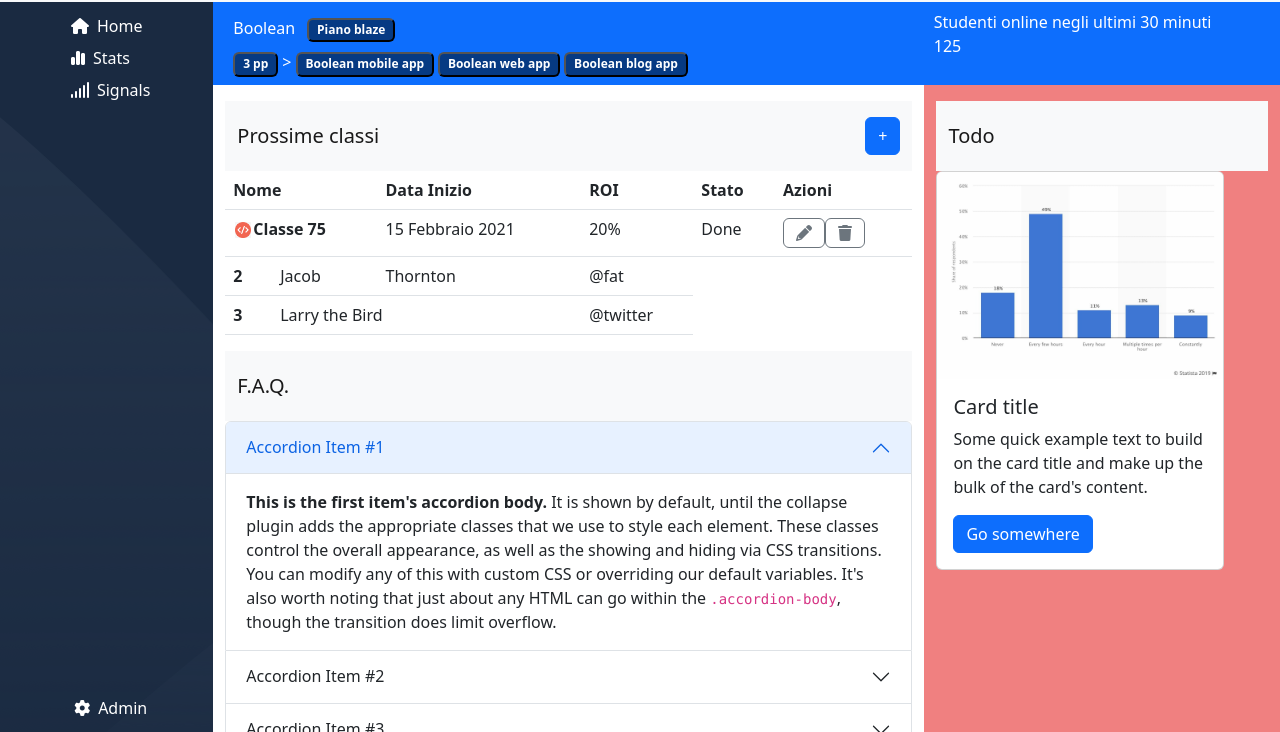
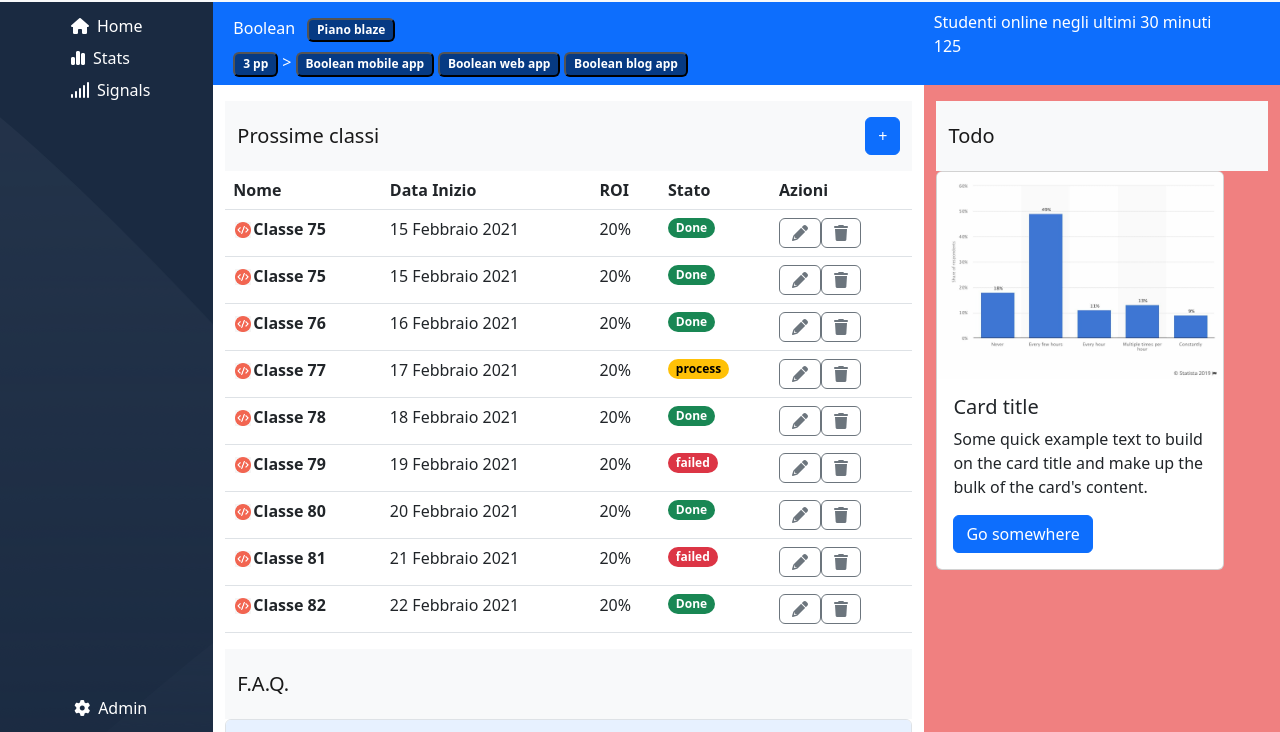
Before and after one commit to AngelicoDaniel/html-css-bootstrap-dashboard, a plain HTML site: page index.html in a window 1280 px wide. Shown: the part 92-824 px from the top of the page. Drawn offline with nearby package versions, Linux system fonts and the light colour scheme.

Commit message:
tabella fine

```diff
--- a/index.html
+++ b/index.html
@@ -132,20 +132,67 @@ ard<!doctype html>
                     </th>
                     <td>15 Febbraio 2021</td>
                     <td>20%</td>
-                    <td>Done</td>
+                    <td><span class="badge rounded-pill text-bg-success">Done</span></td>
                     <td><button type="button" class="btn btn-outline-secondary width-button-table"><i class="fa-solid fa-pencil"></i></button><button type="button" class="btn btn-outline-secondary"><i class="fa-solid fa-trash"></i></button></td>
                   </tr>
                   <tr>
-                    <th scope="row">2</th>
-                    <td>Jacob</td>
-                    <td>Thornton</td>
-                    <td>@fat</td>
+                    <th scope="row" colspan="2"><img src="assets/img/class-avatar.jpg">Classe 75
+                    </th>
+                    <td>15 Febbraio 2021</td>
+                    <td>20%</td>
+                    <td><span class="badge rounded-pill text-bg-success">Done</span></td>
+                    <td><button type="button" class="btn btn-outline-secondary width-button-table"><i class="fa-solid fa-pencil"></i></button><button type="button" class="btn btn-outline-secondary"><i class="fa-solid fa-trash"></i></button></td>
                   </tr>
                   <tr>
-                    <th scope="row">3</th>
-                    <td colspan="2">Larry the Bird</td>
-                    <td>@twitter</td>
+                    <th scope="row" colspan="2"><img src="assets/img/class-avatar.jpg">Classe 76</th>
+                    <td>16 Febbraio 2021</td>
+                    <td>20%</td>
+                    <td><span class="badge rounded-pill text-bg-success">Done</span></td>
+                    <td><button type="button" class="btn btn-outline-secondary width-button-table"><i class="fa-solid fa-pencil"></i></button><button type="button" class="btn btn-outline-secondary"><i class="fa-solid fa-trash"></i></button></td>
                   </tr>
+                  <tr>
+                    <th scope="row" colspan="2"><img src="assets/img/class-avatar.jpg">Classe 77</th>
+                    <td>17 Febbraio 2021</td>
+                    <td>20%</td>
+                    <td><span class="badge rounded-pill text-bg-warning">process</span></td>
+                    <td><button type="button" class="btn btn-outline-secondary width-button-table"><i class="fa-solid fa-pencil"></i></button><button type="button" class="btn btn-outline-secondary"><i class="fa-solid fa-trash"></i></button></td>
+                  </tr>
+                  <tr>
+                    <th scope="row" colspan="2"><img src="assets/img/class-avatar.jpg">Classe 78</th>
+                    <td>18 Febbraio 2021</td>
+                    <td>20%</td>
+                    <td><span class="badge rounded-pill text-bg-success">Done</span></td>
+                    <td><button type="button" class="btn btn-outline-secondary width-button-table"><i class="fa-solid fa-pencil"></i></button><button type="button" class="btn btn-outline-secondary"><i class="fa-solid fa-trash"></i></button></td>
+                  </tr>
+                  <tr>
+                    <th scope="row" colspan="2"><img src="assets/img/class-avatar.jpg">Classe 79</th>
+                    <td>19 Febbraio 2021</td>
+                    <td>20%</td>
+                    <td><span class="badge rounded-pill text-bg-danger">failed</span></td>
+                    <td><button type="button" class="btn btn-outline-secondary width-button-table"><i class="fa-solid fa-pencil"></i></button><button type="button" class="btn btn-outline-secondary"><i class="fa-solid fa-trash"></i></button></td>
+                  </tr>
+                  <tr>
+                    <th scope="row" colspan="2"><img src="assets/img/class-avatar.jpg">Classe 80</th>
+                    <td>20 Febbraio 2021</td>
+                    <td>20%</td>
+                    <td><span class="badge rounded-pill text-bg-success">Done</span></td>
+                    <td><button type="button" class="btn btn-outline-secondary width-button-table"><i class="fa-solid fa-pencil"></i></button><button type="button" class="btn btn-outline-secondary"><i class="fa-solid fa-trash"></i></button></td>
+                  </tr>
+                  <tr>
+                    <th scope="row" colspan="2"><img src="assets/img/class-avatar.jpg">Classe 81</th>
+                    <td>21 Febbraio 2021</td>
+                    <td>20%</td>
+                    <td><span class="badge rounded-pill text-bg-danger">failed</span></td>
+                    <td><button type="button" class="btn btn-outline-secondary width-button-table"><i class="fa-solid fa-pencil"></i></button><button type="button" class="btn btn-outline-secondary"><i class="fa-solid fa-trash"></i></button></td>
+                  </tr>
+                  <tr>
+                    <th scope="row" colspan="2"><img src="assets/img/class-avatar.jpg">Classe 82</th>
+                    <td>22 Febbraio 2021</td>
+                    <td>20%</td>
+                    <td><span class="badge rounded-pill text-bg-success">Done</span></td>
+                    <td><button type="button" class="btn btn-outline-secondary width-button-table"><i class="fa-solid fa-pencil"></i></button><button type="button" class="btn btn-outline-secondary"><i class="fa-solid fa-trash"></i></button></td>
+                  </tr>
+
                 </tbody>
               </table>
 
```
